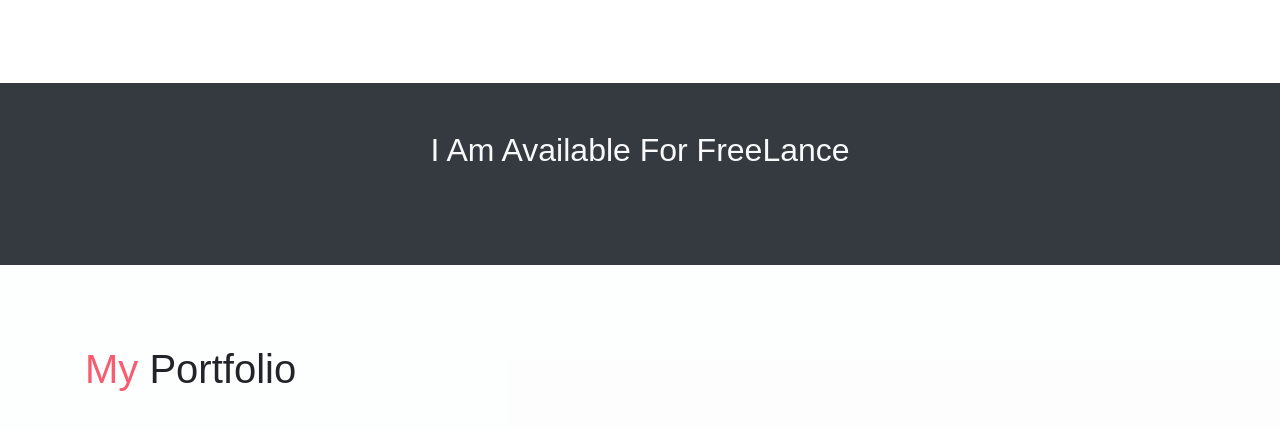
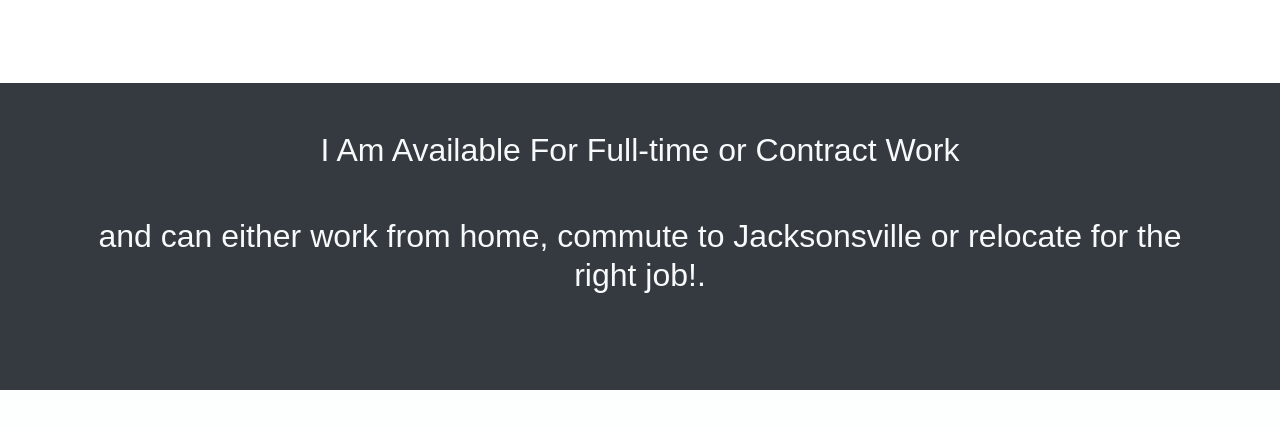
Before and after one commit to vallas01/vallas01.github.io, a website: page index.html in a window 1280 px wide. Shown: the part 2180-2609 px from the top of the page. Drawn offline with Linux system fonts and the light colour scheme; some packages are replaced by stand-ins of ours; files that its build step writes are made by us from their sources; files whose address does not match are found by name.

Commit message:
remove freelance

```diff
--- a/index.html
+++ b/index.html
@@ -448,7 +448,8 @@
 
     <section class="section bg-dark py-5">
         <div class="container text-center">
-            <h2 class="text-light mb-5 font-weight-normal">I Am Available For FreeLance</h2>
+            <h2 class="text-light mb-5 font-weight-normal">I Am Available For Full-time or Contract Work</h2>
+            <h2 class="text-light mb-5 font-weight-normal">and can either work from home, commute to Jacksonsville or relocate for the right job!.</h2>
             <!-- <button class="btn bg-primary w-lg" >Hire me</button> -->
         </div>
     </section>
```
